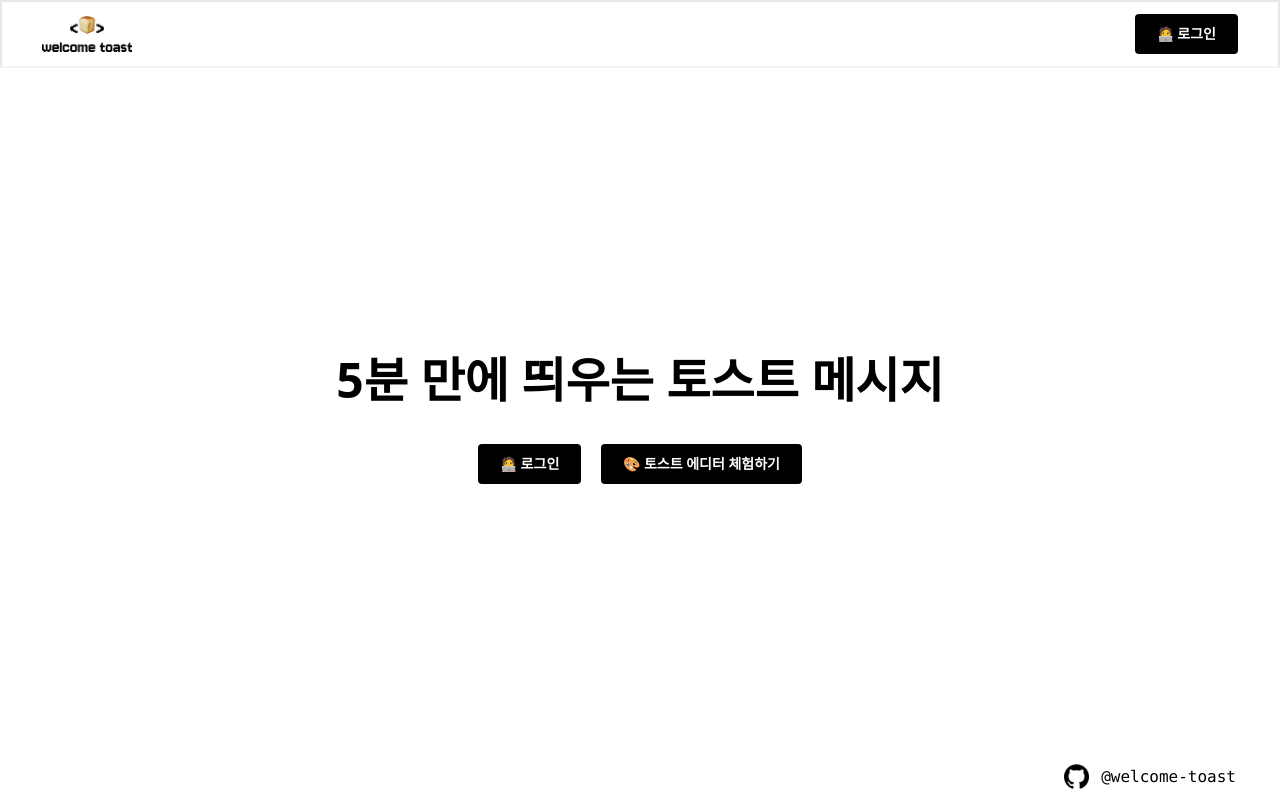
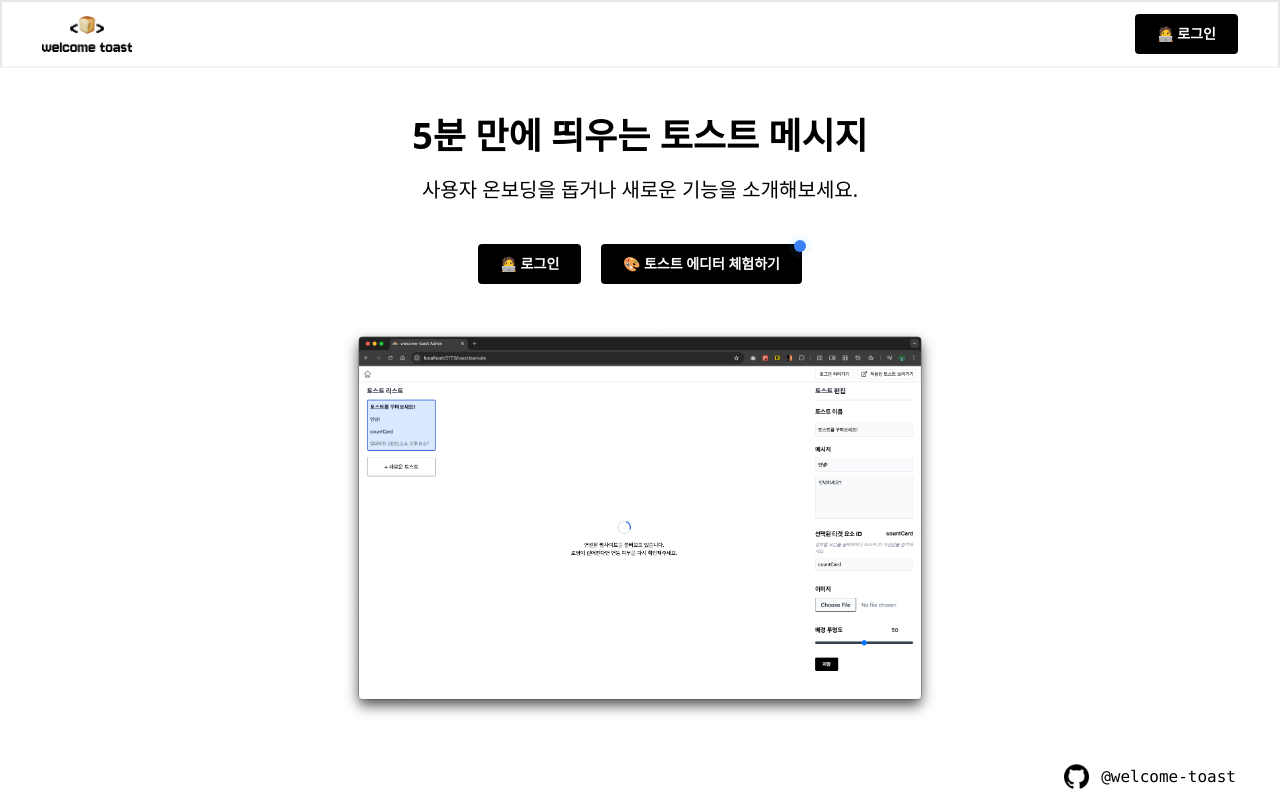
Before and after one commit to welcome-toast/admin, a React (Vite) app: page / in a window 1280 px wide. Built offline with nearby package versions, Linux system fonts and the light colour scheme; no server answers.

Commit message:
Design: modify PageHome content, layout

```diff
--- a/src/pages/PageHome.jsx
+++ b/src/pages/PageHome.jsx
@@ -1,7 +1,7 @@
 import PropTypes from "prop-types";
 import { useNavigate } from "react-router-dom";
 import Button from "../shared/Button";
-import { CTA_SAMPLE, CTA_SIGNIN, TITLE_HOME } from "../shared/constant";
+import { CTA_SAMPLE, CTA_SIGNIN, TITLE_DESC, TITLE_HOME } from "../shared/constant";
 
 import { useEffect } from "react";
 import { signIn, supabase } from "../shared/supabase";
@@ -36,13 +36,27 @@ function PageHome({ user, setUser }) {
   }, [user.id, setUser, navigate]);
 
   return (
-    <main className="mt-20 flex h-[85vh] w-full flex-col items-center justify-center gap-10">
-      <div>
-        <span className="font-bold text-5xl">{TITLE_HOME}</span>
+    <main className="mt-20 flex h-[80vh] w-full flex-col items-center justify-center gap-10 md:h-[85vh]">
+      <div className="flex flex-col gap-5 text-center">
+        <span className="font-bold text-2xl md:text-4xl">{TITLE_HOME}</span>
+        <span className="font-base text-md md:text-xl">{TITLE_DESC}</span>
       </div>
-      <div className="flex gap-5">
+      <div className="relative flex gap-5">
         <Button text={CTA_SIGNIN} onClick={handleSignInButtonClick} />
+        <div className="-right-1 -top-1 absolute">
+          <span className="relative flex size-3">
+            <span className="absolute inline-flex h-full w-full animate-ping rounded-full bg-sky-400 opacity-75" />
+            <span className="relative inline-flex size-3 rounded-full bg-blue-500" />
+          </span>
+        </div>
         <Button text={CTA_SAMPLE} onClick={handleSampleButtonClick} />
+      </div>
+      <div className="flex justify-center">
+        <img
+          src="/assets/home-introduction.png"
+          alt="home-introduction"
+          className="h-[30vh] w-full md:h-[50vh]"
+        />
       </div>
     </main>
   );
```
Also changed, not shown: public/assets/home-introduction.png (added).
